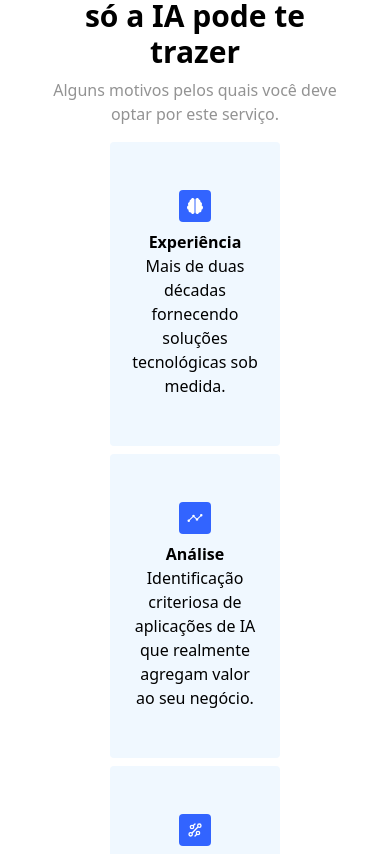
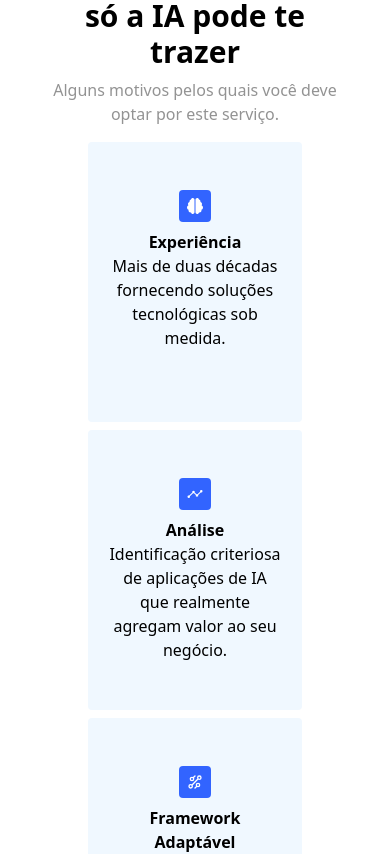
Before and after one commit to PedroTintino/T2S-private, a React (Vite) app in the folder frontend/: page / in a window 390 px wide. Shown: the part 1000-1854 px from the top of the page. Built offline with nearby package versions, Linux system fonts and the light colour scheme.

Commit message:
fix: media querie errors fixed.

```diff
--- a/frontend/src/components/Benefits.jsx
+++ b/frontend/src/components/Benefits.jsx
@@ -13,7 +13,7 @@ function Benefits() {
         </div>
         <h2 className="text-3xl text-center font-semibold p-2">A praticidade e modernidade que só a IA pode te trazer</h2>
         <p className="text-lightGray text-center">Alguns motivos pelos quais você deve optar por este serviço.</p>
-        <div className="benefitsGridContainer py-4 px-10 grid md:grid-cols-3 grid-rows-2 gap-2 px-32">
+        <div className="benefitsGridContainer py-4 px-12 grid md:grid-cols-3 grid-rows-2 gap-2">
           <div className="flex flex-col bg-aliceBlue rounded items-center px-5 py-12">
             <div className="icon w-8 h-8 mb-2 bg-neonBlue text-white text-center flex items-center justify-center p-2 text-lg rounded">
               <FaBrain />
```
